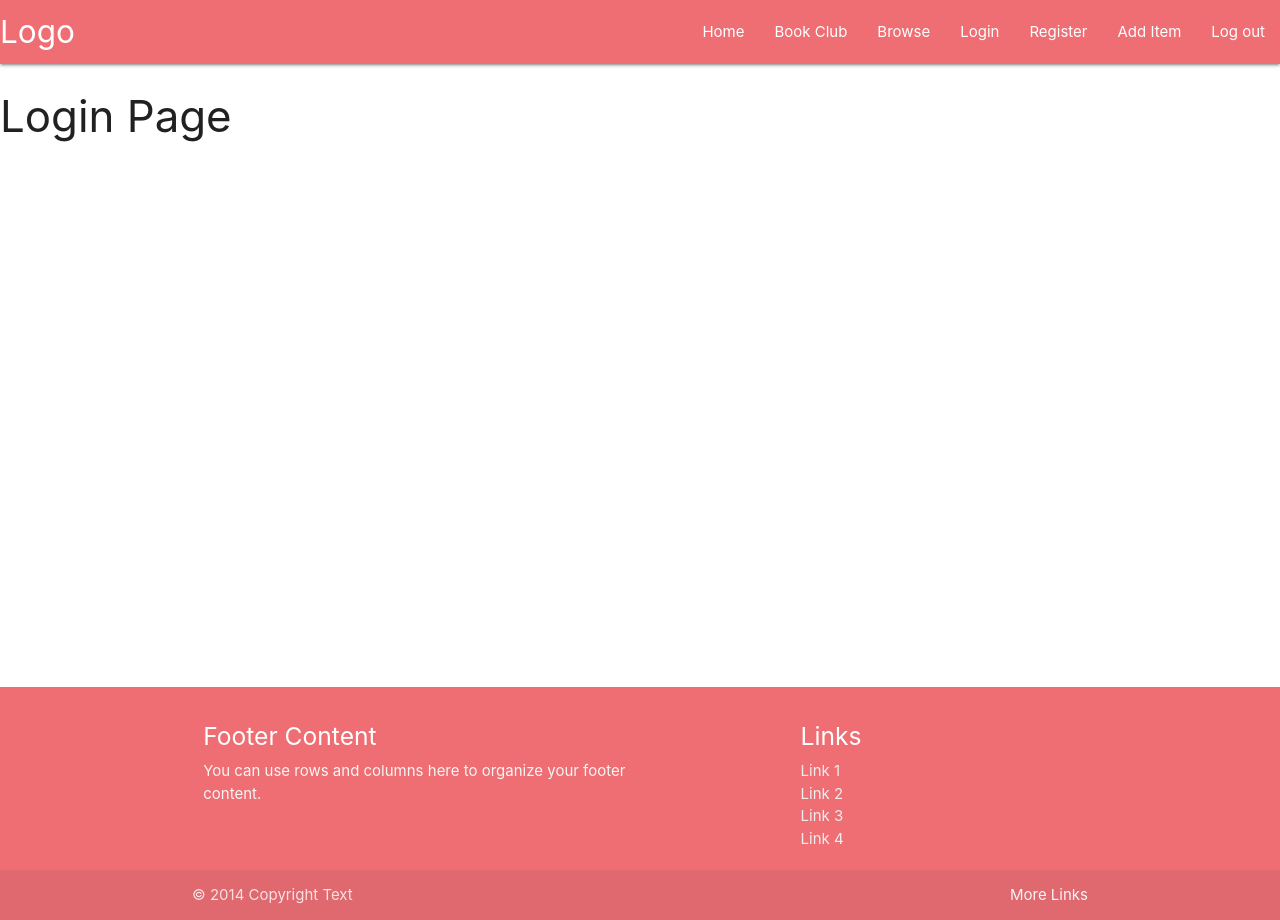
After one commit to Pysched/MS3-DM, a Flask app: page /login in a window 1280 px wide. The commit adds this page. Run offline with Flask 2, Linux system fonts and the light colour scheme; some libraries are stand-ins or nearby versions.

Commit message:
created login.html and referenced it in app.py and nav.html

```diff
--- a/app.py
+++ b/app.py
@@ -35,6 +35,12 @@ def browse():
     return render_template("browse.html")
 
 
+# Login Page
+@app.route('/login')
+def login():
+    return render_template("login.html")
+
+
 if __name__ == '__main__':
     app.secret_key = 'mysecret'
     app.run(host=os.environ.get('IP', '0.0.0.0'), port=int(os.environ.get("PORT", "5000")), debug=True)
--- /dev/null
+++ b/templates/login.html
@@ -0,0 +1,9 @@
+<!DOCTYPE html>
+{% extends 'base.html' %}
+{% block content %}
+<main>
+
+    <h3>Login Page</h3>
+
+</main>
+{% endblock %}
--- a/templates/sections/nav.html
+++ b/templates/sections/nav.html
@@ -9,7 +9,7 @@
         <li><a href="{{ url_for('book_club') }}">Book Club</a></li>
         <li><a href="{{ url_for('browse') }}">Browse</a></li>
 
-        <li><a href="#">Login</a></li>
+        <li><a href="{{ url_for('login') }}">Login</a></li>
         <li><a href="#">Register</a></li>
 
         <li><a href="#">Add Item</a></li>
```
